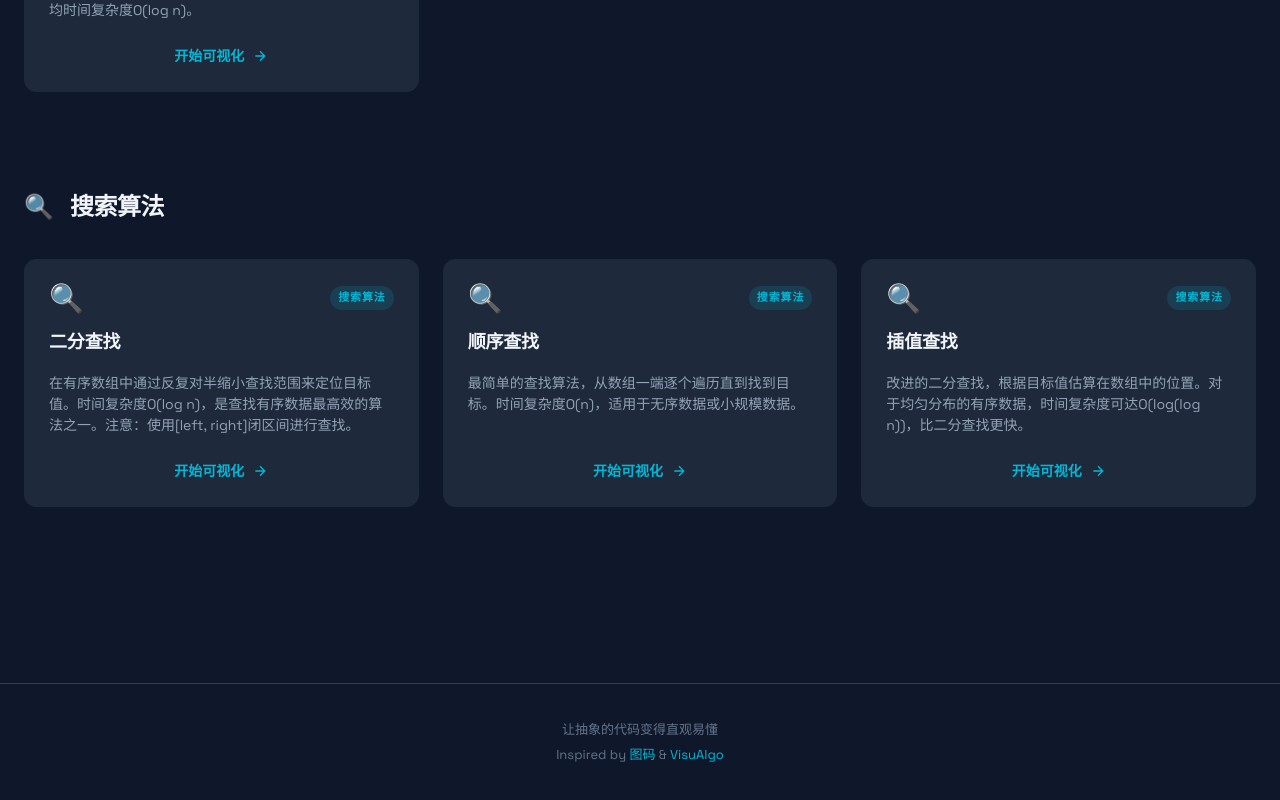
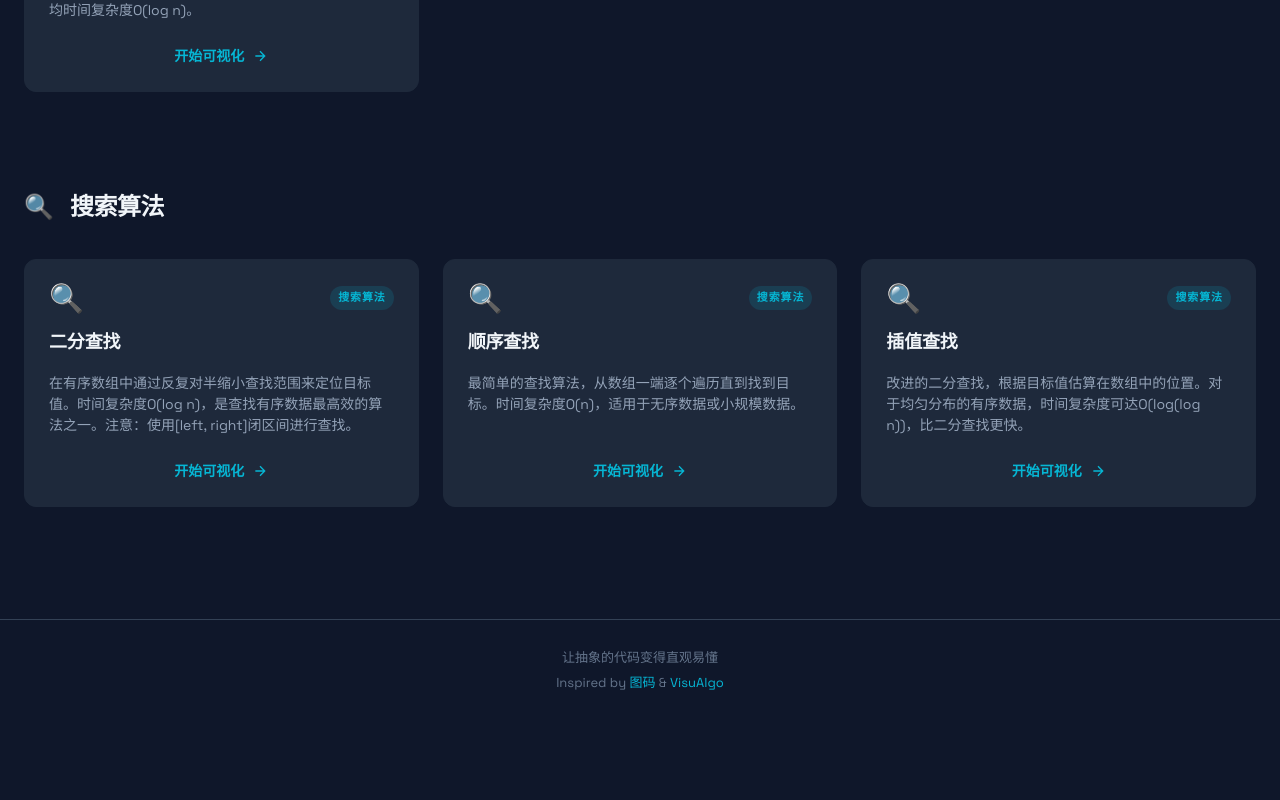
Before and after one commit to stranger1sag/codeVisualizationWeb, a Vue app: page / in a window 1280 px wide. Shown: the part 2215-3015 px from the top of the page. After the commit the page ends 2937 px from the top, so only its background shows below. Built offline with nearby package versions, Linux system fonts and the light colour scheme.

Commit message:
fix: ensure footer stays at bottom and doesn't overlap

```diff
--- a/src/App.vue
+++ b/src/App.vue
@@ -27,6 +27,8 @@ import AppFooter from './components/Layout/AppFooter.vue'
 
 .app-main {
   flex: 1;
+  display: flex;
+  flex-direction: column;
 }
 
 /* Page transition */
--- a/src/components/Layout/AppFooter.vue
+++ b/src/components/Layout/AppFooter.vue
@@ -12,10 +12,10 @@
 
 <style scoped>
 .app-footer {
-  padding: 32px 24px;
+  padding: 24px 24px;
   text-align: center;
   border-top: 1px solid var(--border);
-  margin-top: 64px;
+  flex-shrink: 0;
 }
 
 .footer-inner p {
```
